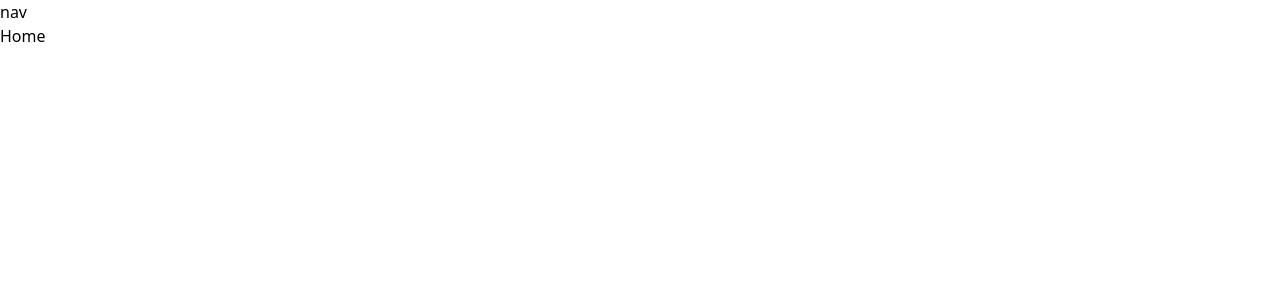
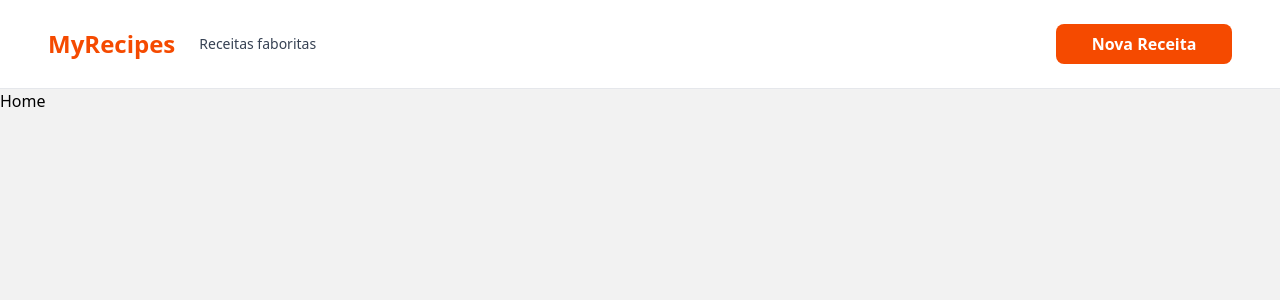
Before and after one commit to Ramonprog/my-recipes, a React (Vite) app: page / in a window 1280 px wide. Shown: the top 300 px of the page. Built offline with nearby package versions, Linux system fonts and the light colour scheme.

Commit message:
feat: layout da navbar

```diff
--- /dev/null
+++ b/src/components/ui/navbar/index.tsx
@@ -0,0 +1,19 @@
+export function NavBar() {
+	return (
+		<nav className="bg-white border-b border-gray-200 flex justify-between px-12 py-6">
+			<div className="flex items-center space-x-6">
+				<span className="text-2xl font-bold text-orange-600">MyRecipes</span>
+				<a href="#" className="text-sm text-gray-700 hover:text-orange-600">
+					Receitas faboritas
+				</a>
+			</div>
+
+			<button
+				onClick={() => console.log("clicou")}
+				className="bg-orange-600 hover:opacity-80 text-white font-semibold w-44 py-2 rounded-lg cursor-pointer"
+			>
+				Nova Receita
+			</button>
+		</nav>
+	);
+}
--- a/src/components/ui/root-layout/index.tsx
+++ b/src/components/ui/root-layout/index.tsx
@@ -1,9 +1,10 @@
 import { Outlet } from "react-router";
+import { NavBar } from "../navbar";
 
 export default function RootLayout() {
 	return (
 		<div>
-      nav
+			<NavBar />
 			<main>
 				<Outlet />
 			</main>
--- a/src/index.css
+++ b/src/index.css
@@ -1 +1,5 @@
 @import "tailwindcss";
+
+body {
+  background-color: #f2f2f2;
+}
```
Lines whose indentation alone changed are shown as unchanged.
